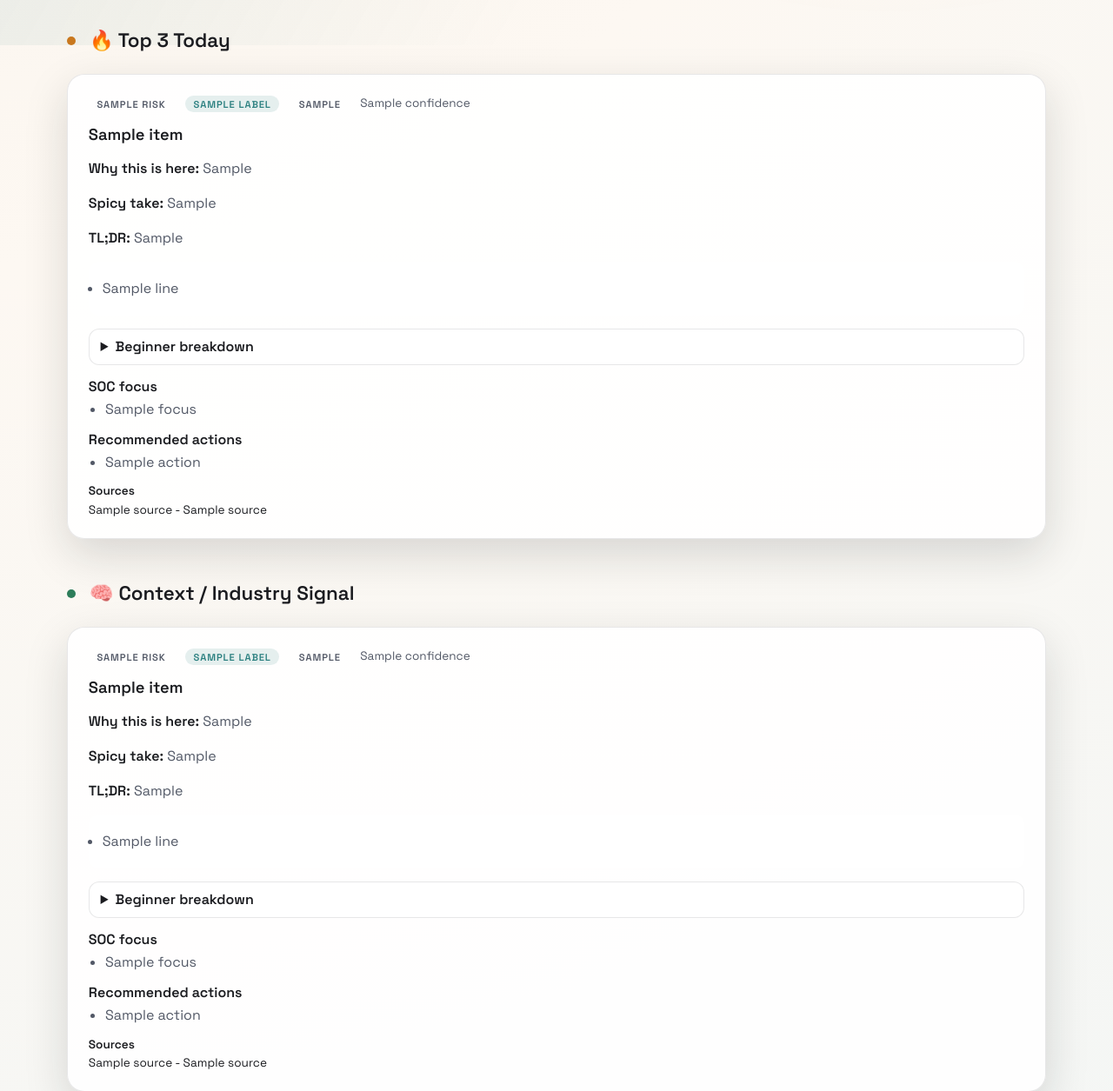
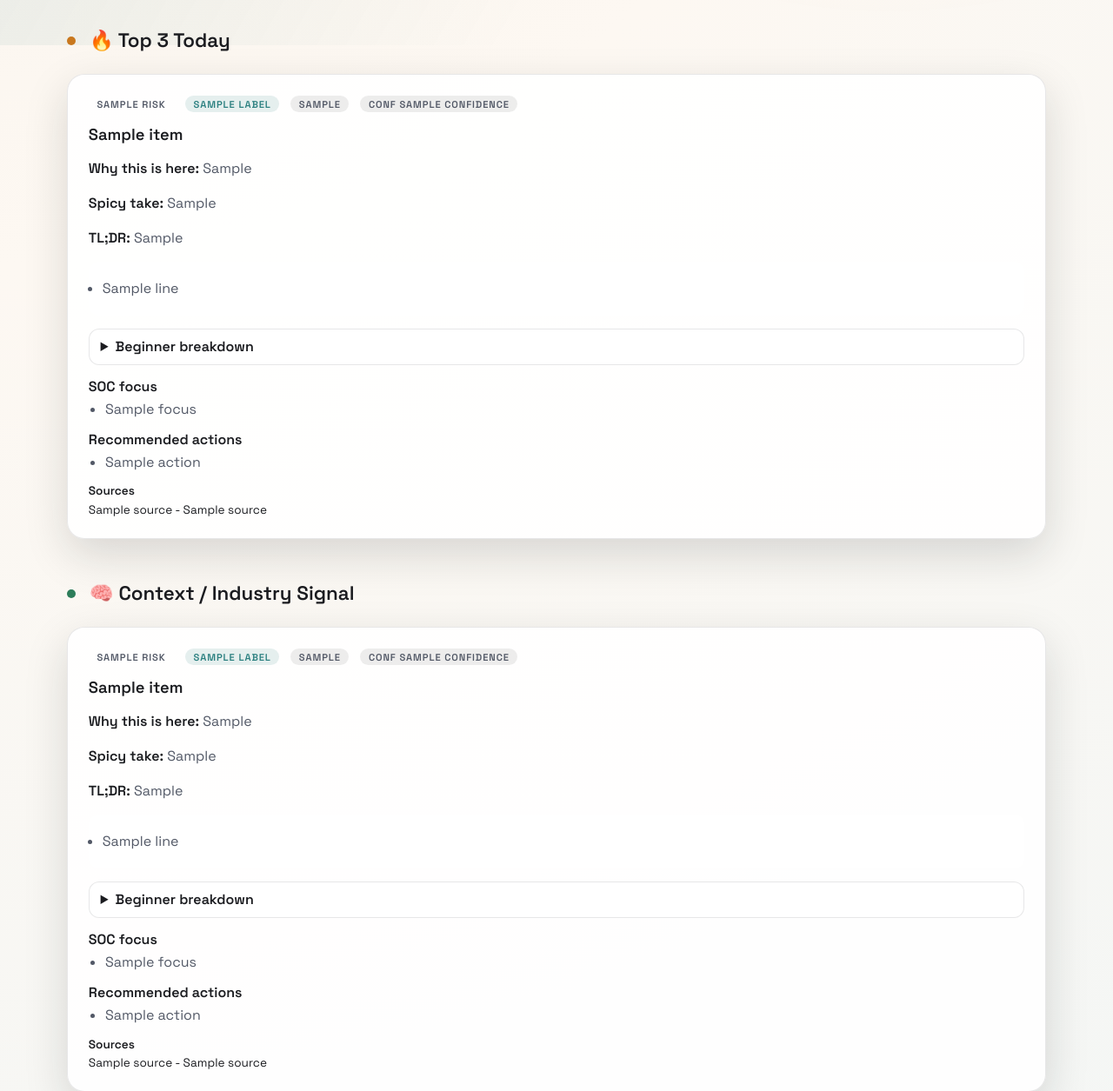
Before and after one commit to 17somh1/ThreatDigest, a Python web app: template templates/index.html.j2 in a window 1280 px wide. Shown: the part 748-2003 px from the top of the page at 87% size. Run offline with Jinja, Linux system fonts and the light colour scheme; the template is opened without the code that fills it: most values are stand-ins (such as "Sample title", 1, 10 or a date in 2020).

Commit message:
Update index.html.j2

```diff
--- a/templates/index.html.j2
+++ b/templates/index.html.j2
@@ -213,6 +213,11 @@
         color: var(--teal);
       }
 
+      .chip-neutral {
+        background: rgba(27, 28, 32, 0.08);
+        color: var(--muted);
+      }
+
       .text-block {
         color: var(--muted);
         line-height: 1.6;
@@ -353,8 +358,8 @@
           {% for label in item.labels %}
             <span class="chip label-chip">{{ label.replace('_', ' ') }}</span>
           {% endfor %}
-          <span class="chip">{{ item.attack_stage }}</span>
-          <span>{{ item.confidence }}</span>
+          <span class="chip chip-neutral">{{ item.attack_stage }}</span>
+          <span class="chip chip-neutral">Conf {{ item.confidence }}</span>
         </div>
         {% if item.primary_url %}
           <h3><a href="{{ item.primary_url }}" target="_blank" rel="noopener noreferrer">{{ item.cluster_title }}</a></h3>
```
